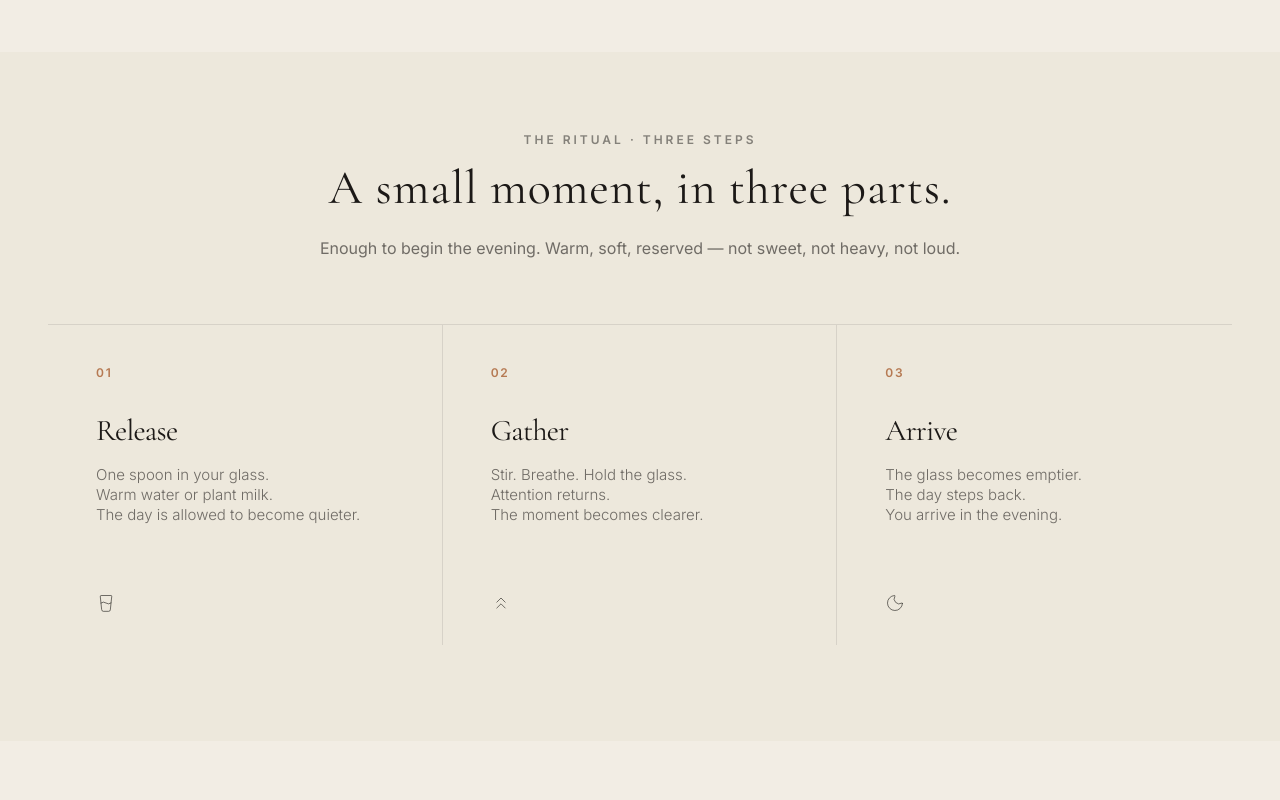
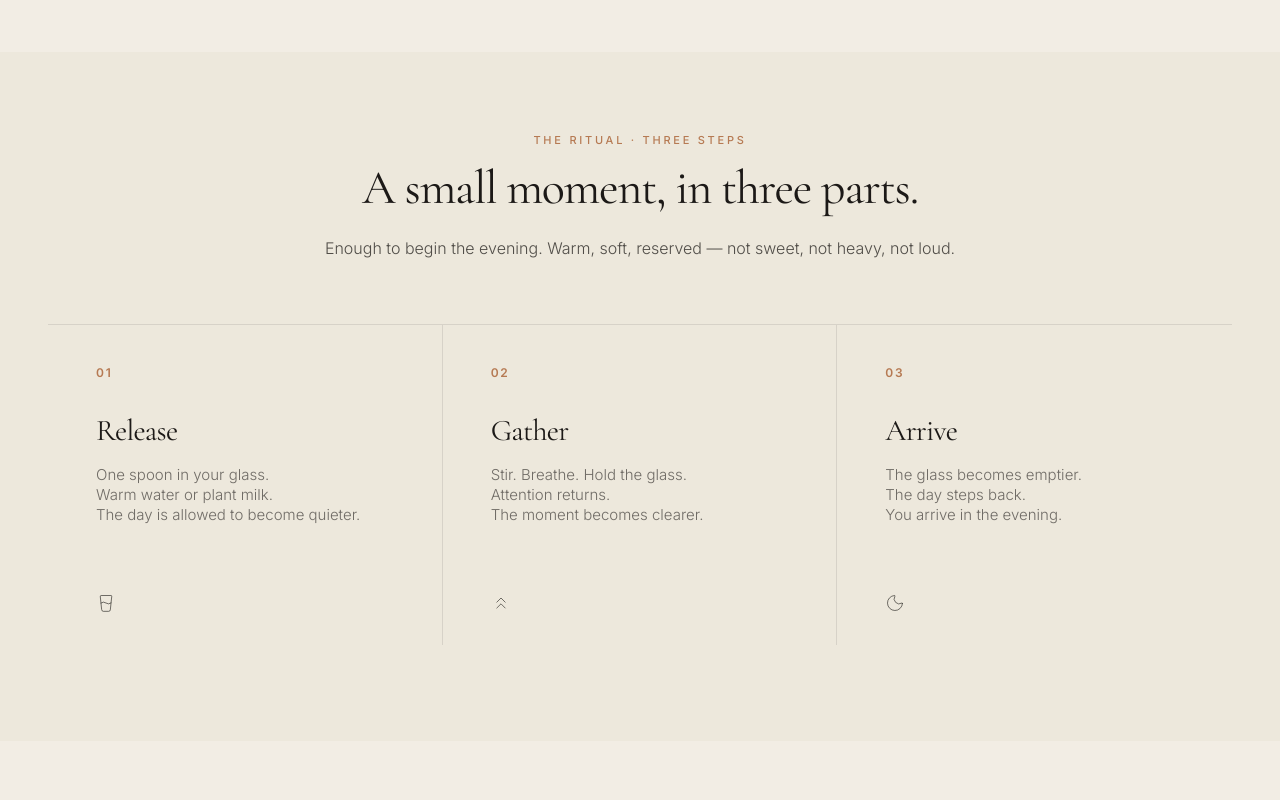
Before and after one commit to dudi991/hespyra-website, a React (Vite) app: page / in a window 1280 px wide. Shown: the part 1440-2240 px from the top of the page. Built offline with nearby package versions, Linux system fonts and the light colour scheme.

Commit message:
style: unify typography kickers, titles, and body texts in Ritual, WhyHespyra, and Testimonials

```diff
--- a/src/components/Ritual.tsx
+++ b/src/components/Ritual.tsx
@@ -9,15 +9,15 @@ const Ritual = () => {
       <div className="max-w-[1600px] mx-auto px-6 sm:px-8 lg:px-12 text-center">
 
         {/* Header Block */}
-        <span className="font-sans text-[11px] sm:text-xs tracking-[0.25em] font-semibold text-primary/50 uppercase mb-4 block select-none">
+        <span className="font-sans text-[10px] sm:text-[11px] tracking-[0.25em] font-medium text-accent uppercase mb-4 block select-none">
           {t('ritual.tag')}
         </span>
 
-        <h2 className="text-3xl sm:text-4xl lg:text-5xl leading-[1.15] font-serif text-primary tracking-[0.02em] font-normal mb-6 max-w-3xl mx-auto">
+        <h2 className="text-3xl sm:text-4xl md:text-5xl leading-[1.25] font-serif text-primary tracking-tight font-normal mb-6 max-w-3xl mx-auto">
           {t('ritual.title')}
         </h2>
 
-        <p className="text-sm sm:text-base text-primary/60 leading-relaxed font-normal max-w-2xl mx-auto mb-16 select-none">
+        <p className="font-sans text-sm sm:text-base text-primary/75 leading-relaxed font-light max-w-2xl mx-auto mb-16 select-none">
           {t('ritual.desc')}
         </p>
 
--- a/src/components/Testimonials.tsx
+++ b/src/components/Testimonials.tsx
@@ -65,7 +65,7 @@ const Testimonials = () => {
         </span>
 
         {/* Headline */}
-        <h2 className="text-3xl sm:text-4xl md:text-5xl leading-[1.25] font-serif text-primary tracking-tight font-normal mb-4 max-w-3xl mx-auto">
+        <h2 className="text-3xl sm:text-4xl md:text-5xl leading-[1.25] font-serif text-primary tracking-tight font-normal mb-6 max-w-3xl mx-auto">
           {title}
         </h2>
 
--- a/src/components/WhyHespyra.tsx
+++ b/src/components/WhyHespyra.tsx
@@ -37,7 +37,7 @@ const WhyHespyra = () => {
         </span>
 
         {/* Headline */}
-        <h2 className="text-3xl sm:text-4xl md:text-5xl leading-[1.25] font-serif text-primary tracking-tight font-normal mb-4 max-w-2xl mx-auto">
+        <h2 className="text-3xl sm:text-4xl md:text-5xl leading-[1.25] font-serif text-primary tracking-tight font-normal mb-6 max-w-2xl mx-auto">
           {title}
         </h2>
 
```
